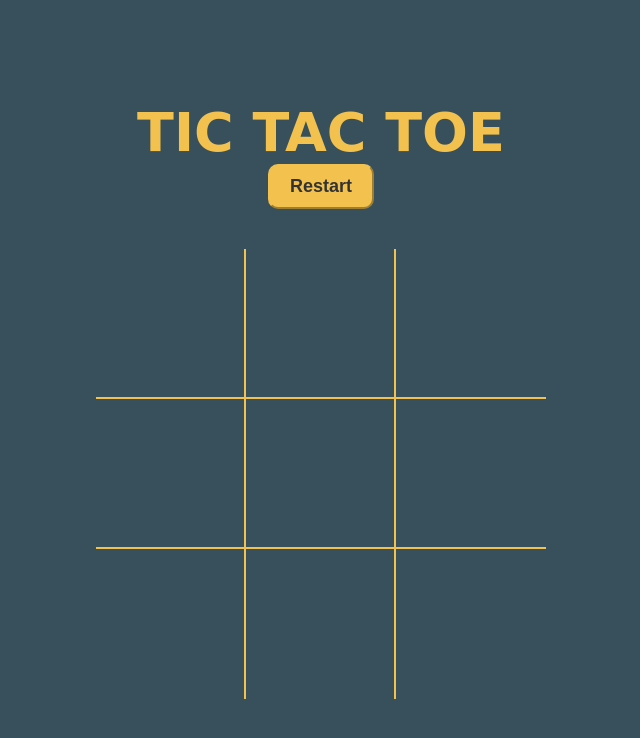
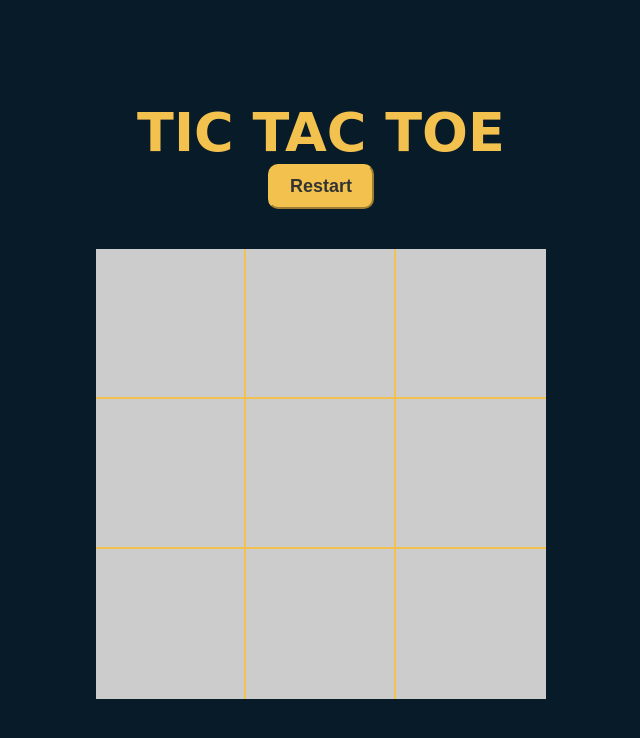
Before and after one commit to Blank1108/Kai10.github.io, a plain HTML site: page index.html in a window 1280 px wide. Shown: the whole page, without its empty margins (319-959 px from the left). Drawn offline with Linux system fonts and the light colour scheme; a web font is replaced by a local one.

Commit message:
Update style.css

```diff
--- a/style.css
+++ b/style.css
@@ -12,6 +12,7 @@
 body {
     color: var(--orange);
     font-family: 'Finger Paint', cursive;
+    background-color: #081b29; /* Updated background color */
 }
 
 h1 {
@@ -26,7 +27,7 @@ h1 {
     justify-content: center;
     align-items: center;
     flex-direction: column;
-    background-color: #37505c;
+    background-color: #081b29; /* Updated background color */
 }
 
 #gameboard {
@@ -47,6 +48,7 @@ h1 {
     border-right: 2px solid var(--orange);
     border-bottom: 2px solid var(--orange);
     transition: background-color 0.3s, transform 0.2s;
+    background-color: #ccc; /* Updated background color */
 }
 
 .box:hover {
```
